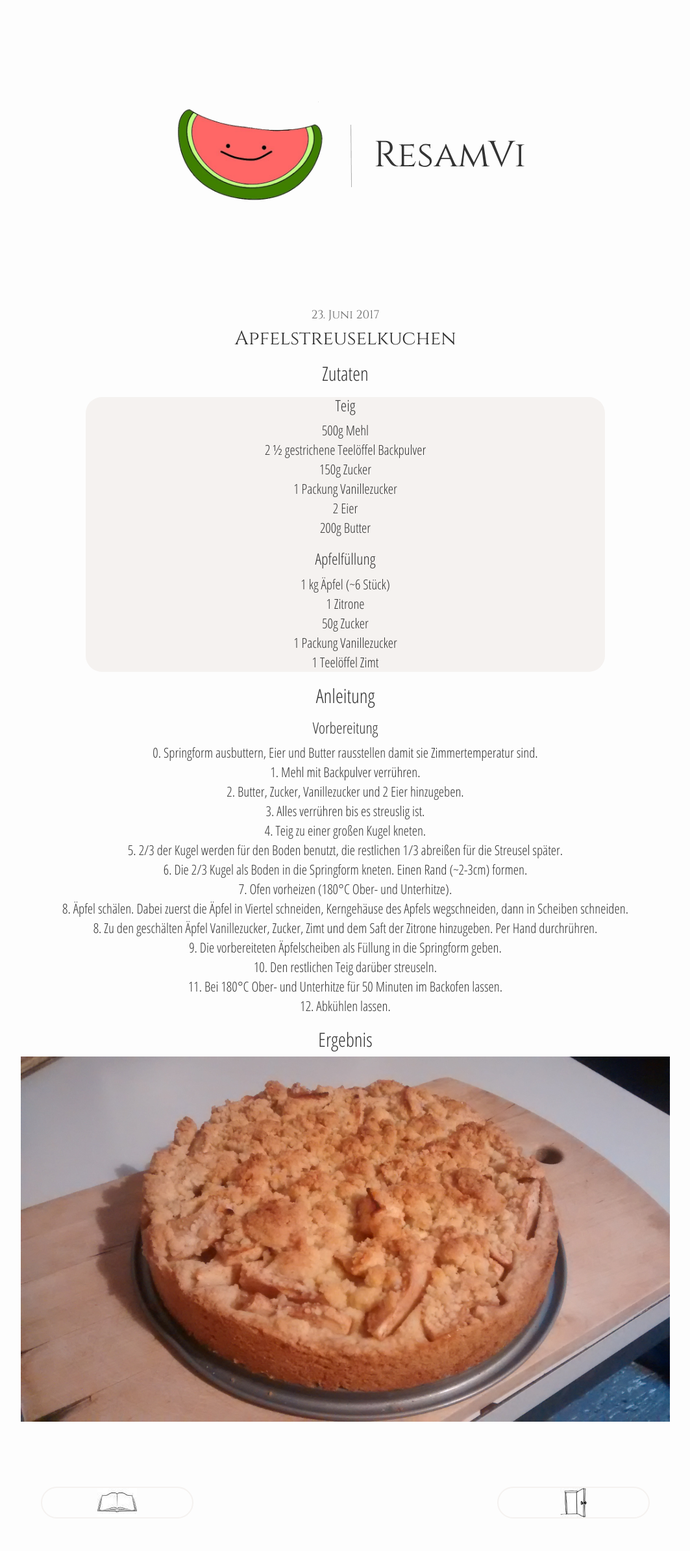
After one commit to ResamVi/resamvi.de-old, a PHP site: page /apfelkuchen.html in a window 1280 px wide. The commit adds this page. Shown: the whole page at 65% size, without its empty margins (108-1171 px from the left). Run offline with PHP 8.4, Linux system fonts and the light colour scheme.

Commit message:
Add Apfelkuchen entry

```diff
--- /dev/null
+++ b/apfelkuchen.html
@@ -0,0 +1,121 @@
+<!DOCTYPE html>
+<html>
+    <head>
+        <title>ResamVi | Coding, Animation, Video Editing</title>
+
+        <!-- CSS -->
+        <link rel="stylesheet"  type="text/css" href="css/style.css">
+
+        <!-- Meta Tags -->
+        <meta name="viewport" content="width=device-width, initial-scale=1">
+        <meta charset="utf-8" />
+
+        <!-- Favicon -->
+        <link rel="icon" href="img/favicon.ico" type="image/gif" size="48x48">
+
+        <!-- Bootstrap -->
+        <link rel="stylesheet" href="https://maxcdn.bootstrapcdn.com/bootstrap/3.3.7/css/bootstrap.min.css" integrity="sha384-BVYiiSIFeK1dGmJRAkycuHAHRg32OmUcww7on3RYdg4Va+PmSTsz/K68vbdEjh4u" crossorigin="anonymous">
+
+        <!-- Fonts -->
+        <link href="https://fonts.googleapis.com/css?family=Cinzel" rel="stylesheet">
+        <link href="https://fonts.googleapis.com/css?family=Open+Sans+Condensed:300" rel="stylesheet">
+    </head>
+
+
+    <body>
+        <div class="container-fluid">
+
+            <!-- First Page -->
+            <div id="vertical-alignment-smaller">
+                <div id="horizontal-alignment-smaller">
+                    <div class="row" id="header">
+                        <div class="col-md-3 col-md-offset-3"><img src="img/logo.png" class="img-responsive logo"></div>
+                        <img src="img/vline.png" class="img-responsive">
+                        <div class="col-md-6"><h1 class="title align-middle">ResamVi</h1></div>
+                    </div>
+                </div>
+            </div>
+
+            <!-- Second Page -->
+            <div class="row" id="blog-entries">
+
+                <!-- Entry -->
+                <h4 class="entry-date"> 23. Juni 2017 </h4>
+                <h2 class="entry-title"> Apfelstreuselkuchen</h2>
+                <div class="entry-content">
+
+                    <h2>Zutaten</h2>
+                    <ul>
+                        <li><h3>Teig</h3></li>
+                        <li>500g Mehl</li>
+                        <li>2 &#189; gestrichene Teelöffel Backpulver</li>
+                        <li>150g Zucker</li>
+                        <li>1 Packung Vanillezucker</li>
+                        <li>2 Eier</li>
+                        <li>200g Butter</li>
+                        <li><h3>Apfelfüllung</h3></li>
+                        <li>1 kg Äpfel (~6 Stück)</li>
+                        <li>1 Zitrone</li>
+                        <li>50g Zucker</li>
+                        <li>1 Packung Vanillezucker</li>
+                        <li>1 Teelöffel Zimt</li>
+                    </ul>
+
+                    <h2>Anleitung</h2>
+                    <ol>
+                        <h3>Vorbereitung</h3>
+
+                        <li>0. Springform ausbuttern, Eier und Butter rausstellen damit sie Zimmertemperatur sind.</li>
+                        <li>1. Mehl mit Backpulver verrühren.</li>
+                        <li>2. Butter, Zucker, Vanillezucker und 2 Eier hinzugeben.</li>
+                        <li>3. Alles verrühren bis es streuslig ist.</li>
+                        <li>4. Teig zu einer großen Kugel kneten.</li>
+                        <li>5. 2/3 der Kugel werden für den Boden benutzt, die restlichen 1/3 abreißen für die Streusel später.</li>
+                        <li>6. Die 2/3 Kugel als Boden in die Springform kneten. Einen Rand (~2-3cm) formen.</li>
+                        <li>7. Ofen vorheizen (180°C Ober- und Unterhitze).</li>
+                        <li>8. Äpfel schälen. Dabei zuerst die Äpfel in Viertel schneiden, Kerngehäuse des Apfels wegschneiden, dann in Scheiben schneiden.</li>
+                        <li>8. Zu den geschälten Äpfel Vanillezucker, Zucker, Zimt und dem Saft der Zitrone hinzugeben. Per Hand durchrühren.</li>
+                        <li>9. Die vorbereiteten Äpfelscheiben als Füllung in die Springform geben.</li>
+                        <li>10. Den restlichen Teig darüber streuseln.</li>
+                        <li>11. Bei 180°C Ober- und Unterhitze für 50 Minuten im Backofen lassen.</li>
+                        <li>12. Abkühlen lassen.</li>
+
+                    </ol>
+
+                    <h2>Ergebnis</h2>
+                    <img src="entry/apfelkuchen/apfelkuchen.jpg" alt="apfelkuchen" class="img-responsive center">
+                </div>
+
+            </div>
+
+            <!-- Last Page -->
+            <div class="row" id="footer">
+
+                <a href="gaestebuch.php">
+                    <div class="col-md-3 text-center" id="button">
+                        <img src="img/book.jpg" alt="door">
+                    </div>
+                </a>
+
+                <a href="impressum.html">
+                    <div class="col-md-3 col-md-offset-6 text-center" id="button">
+                        <img src="img/door.jpg" alt="door">
+                    </div>
+                </a>
+
+            </div>
+        </div>
+    </body>
+
+    <!-- Google Analytics -->
+    <script>
+      (function(i,s,o,g,r,a,m){i['GoogleAnalyticsObject']=r;i[r]=i[r]||function(){
+      (i[r].q=i[r].q||[]).push(arguments)},i[r].l=1*new Date();a=s.createElement(o),
+      m=s.getElementsByTagName(o)[0];a.async=1;a.src=g;m.parentNode.insertBefore(a,m)
+      })(window,document,'script','https://www.google-analytics.com/analytics.js','ga');
+
+      ga('create', 'UA-96453810-1', 'auto');
+      ga('send', 'pageview');
+
+    </script>
+</html>
--- a/process/print-entry.php
+++ b/process/print-entry.php
@@ -3,7 +3,7 @@
     libxml_use_internal_errors(true);
 
     // This is the list of .html file names of entries I've done so far
-    $entries = array("charitywalkandrun2017.html","kaesekuchen.html", "screenbounce.html", "bouncingball.html","chocolatechipcookies.html", "start.html", "erster.html");
+    $entries = array("apfelkuchen.html", "charitywalkandrun2017.html","kaesekuchen.html", "screenbounce.html", "bouncingball.html","chocolatechipcookies.html", "start.html", "erster.html");
 
     // I just want a part of the entry for the main blog
     // In this object we save a html document
```
Also changed, not shown: entry/apfelkuchen/apfelkuchen.jpg (added).
